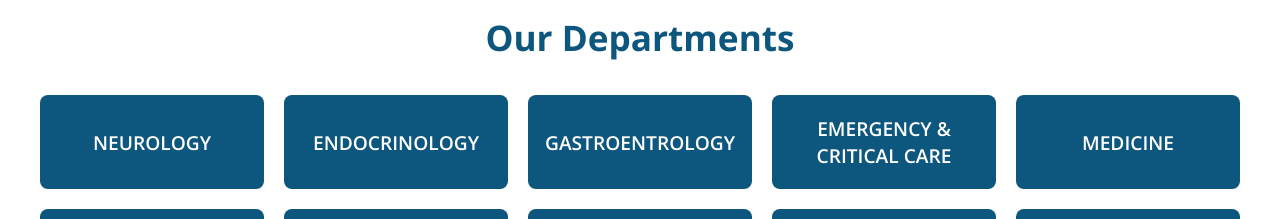
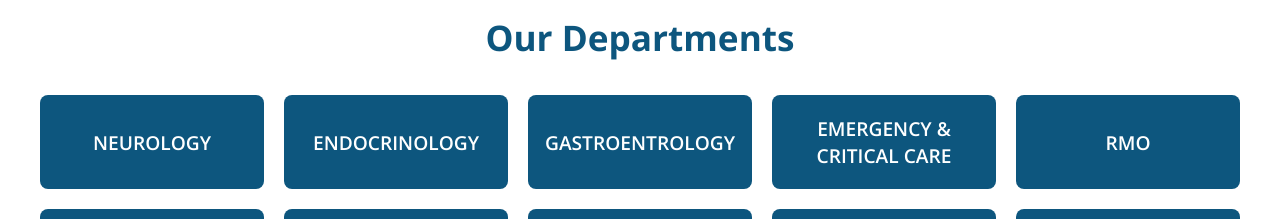
Before and after one commit to Khiyanat-Deori/sultan-frontend, a React (Create React App) app: page / in a window 1280 px wide. Shown: the part 1720-1939 px from the top of the page. Built offline with nearby package versions, Linux system fonts and the light colour scheme.

Commit message:
Update: Doctor list

```diff
--- a/src/Components/DepartmentDetails/DoctorDetails.js
+++ b/src/Components/DepartmentDetails/DoctorDetails.js
@@ -25,8 +25,8 @@ const DoctorDetails = () => {
         { name: "Dr. K. AHMED (MBBS (C/C))", image: "https://firebasestorage.googleapis.com/v0/b/sultanhospital-e244e.appspot.com/o/K.Ahmed.jpg?alt=media&token=d9553fed-6783-4378-af5e-44135ef73f95" },
         { name: "Dr. Y. MAJUMDAR (MBBS, MD ANESTHESIOLOGIST)", image: "https://firebasestorage.googleapis.com/v0/b/sultanhospital-e244e.appspot.com/o/Y.Majumdar.jpg?alt=media&token=cbe760c2-ad32-4322-9e99-ba3a67ea13ac" },
     ],
-    MEDICINE: [
-        { name: "Dr. N. SARKAR (MD (AYU), RMO)", image: "https://firebasestorage.googleapis.com/v0/b/sultanhospital-e244e.appspot.com/o/dummy-image.jpg?alt=media&token=c77efa12-fe5a-4ecb-ad26-82b466987f27" },
+    RMO: [
+      { name: "Dr. S.BISWAS (MS(AYU), RMO)", image: "https://firebasestorage.googleapis.com/v0/b/sultanhospital-e244e.appspot.com/o/s.biswas.jpg?alt=media&token=421d33f5-53a3-4fd5-9cd2-9b2183ef2e76" },
         { name: "Dr. MD. F. IQBAL (RMO)", image: "https://firebasestorage.googleapis.com/v0/b/sultanhospital-e244e.appspot.com/o/f.iqbal.jpg?alt=media&token=e424ae34-b188-444f-9213-8c9c3aef0d9b" },
     ],
     "OBSTETRICS & GYNECOLOGY": [
--- a/src/Components/Departments/Departments.jsx
+++ b/src/Components/Departments/Departments.jsx
@@ -9,7 +9,7 @@ const Departments = () => {
     "ENDOCRINOLOGY",
     "GASTROENTROLOGY",
     "EMERGENCY & CRITICAL CARE",
-    "MEDICINE",
+    "RMO",
     "OBSTETRICS & GYNECOLOGY",
     "GENERAL SURGERY",
     "ORTHOPAEDICS",
```
